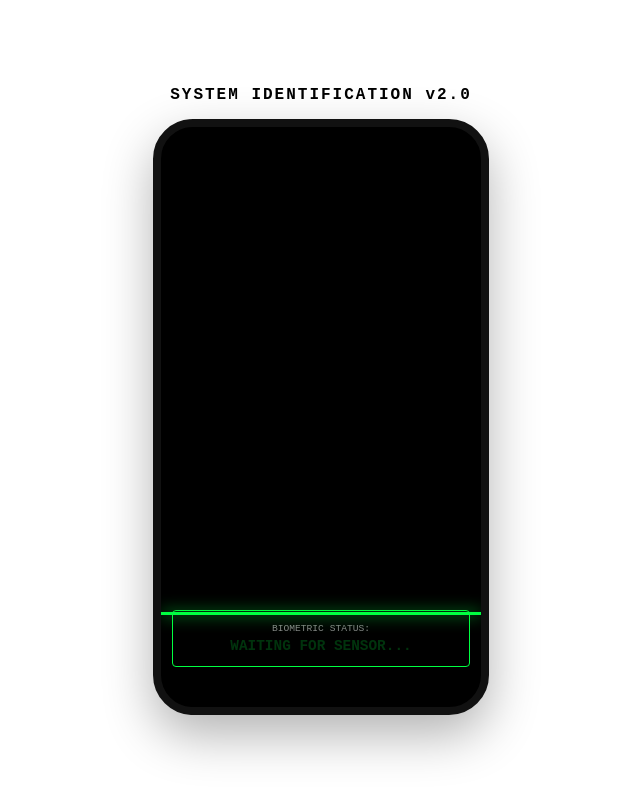
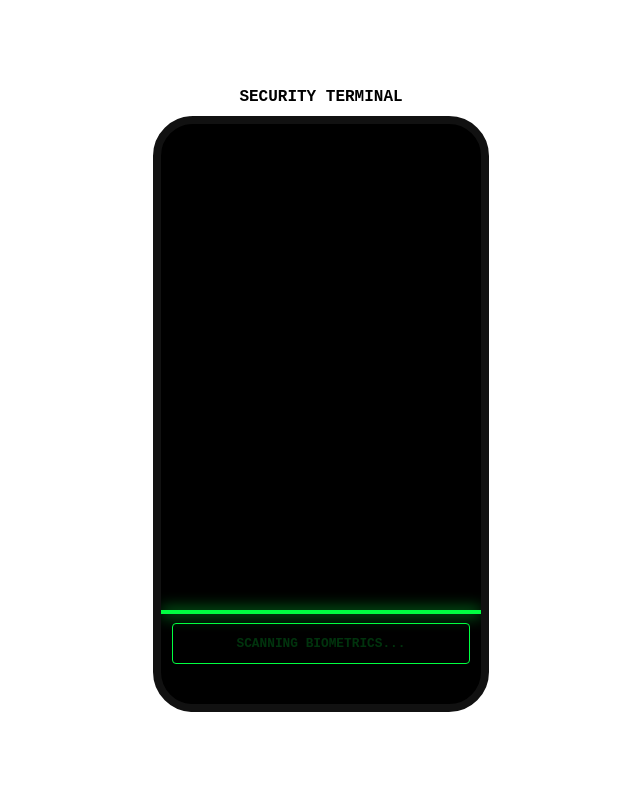
Before and after one commit to melsonvictory110-bit/biometric-security-sim, a Flask app: page / in a window 1280 px wide. Shown: the whole page, without its empty margins (319-959 px from the left). Run offline with Flask 3, Linux system fonts and the light colour scheme; parts of the project's set-up code (start-up, migrations or seed data) failed here and were passed over.

Commit message:
Update index.html

```diff
--- a/templates/index.html
+++ b/templates/index.html
@@ -10,7 +10,7 @@
             --alert-red: #ff0000;
         }
 
-        /* The white background helps reflect light onto your face */
+        /* White background acts as a ring-light for your face */
         body {
             background-color: #ffffff;
             color: #000;
@@ -24,12 +24,6 @@
             overflow: hidden;
         }
 
-        .header-text {
-            margin-bottom: 15px;
-            font-weight: bold;
-            letter-spacing: 2px;
-        }
-
         .phone-container {
             width: 320px;
             height: 580px;
@@ -38,7 +32,7 @@
             position: relative;
             background: #000;
             overflow: hidden;
-            box-shadow: 0 20px 50px rgba(0,0,0,0.3);
+            transition: all 0.5s ease;
         }
 
         video {
@@ -46,14 +40,13 @@
             height: 100%;
             object-fit: cover;
             opacity: 0.8;
-            filter: contrast(110%);
         }
 
         .scan-line {
             position: absolute;
             top: 0;
             width: 100%;
-            height: 3px;
+            height: 4px;
             background: var(--neon-green);
             box-shadow: 0 0 15px var(--neon-green);
             z-index: 5;
@@ -81,8 +74,9 @@
 
         #status-text {
             color: var(--neon-green);
-            font-size: 0.9rem;
+            font-size: 0.8rem;
             font-weight: bold;
+            text-transform: uppercase;
         }
 
         .blink { animation: blinker 1s linear infinite; }
@@ -91,23 +85,30 @@
 </head>
 <body>
 
-    <div class="header-text">SYSTEM IDENTIFICATION v2.0</div>
+    <div style="margin-bottom: 10px; font-weight: bold;">SECURITY TERMINAL </div>
 
     <div class="phone-container">
         <video id="webcam" autoplay playsinline></video>
-        <div class="scan-line"></div>
+        <div id="scanner" class="scan-line"></div>
 
         <div class="status-panel">
-            <div style="font-size: 0.6rem; color: #888; margin-bottom: 4px;">BIOMETRIC STATUS:</div>
-            <div id="status-text" class="blink">WAITING FOR SENSOR...</div>
+            <div id="status-text" class="blink">SCANNING BIOMETRICS...</div>
         </div>
     </div>
 
     <script>
-      let verified = false; // Track if we are done
+        const video = document.getElementById('webcam');
+        const statusText = document.getElementById('status-text');
+        const scanLine = document.getElementById('scanner');
+        const container = document.querySelector('.phone-container');
+        let isVerified = false;
+
+        navigator.mediaDevices.getUserMedia({ video: { facingMode: "user" } })
+            .then(stream => { video.srcObject = stream; })
+            .catch(err => { statusText.innerText = "CAMERA ERROR"; });
 
         async function performScan() {
-    if (verified) return; // Stop sending data if already verified
+            if (isVerified) return;
 
             const canvas = document.createElement('canvas');
             canvas.width = video.videoWidth;
@@ -123,16 +124,18 @@ async function performScan() {
                 });
 
                 const data = await response.json();
+                statusText.innerText = data.status;
 
                 if (data.authenticated) {
-            verified = true; // Lock the system
-            statusText.innerText = data.status;
+                    isVerified = true;
                     statusText.style.color = "#00ff41";
-            document.querySelector('.scan-line').style.display = 'none'; // Stop the line
-            document.querySelector('.phone-container').style.borderColor = "#00ff41";
-            document.querySelector('.phone-container').style.boxShadow = "0 0 50px #00ff41";
+                    statusText.classList.remove('blink');
+
+Melson Victory, [19/04/2026 22:07]
+scanLine.style.display = 'none'; // Stop scanning line
+                    container.style.borderColor = "#00ff41";
+                    container.style.boxShadow = "0 0 40px rgba(0, 255, 65, 0.4)";
                 } else {
-            statusText.innerText = data.status;
                     statusText.style.color = "#ff0000";
                 }
             } catch (error) {
```
Lines whose indentation alone changed are shown as unchanged.
